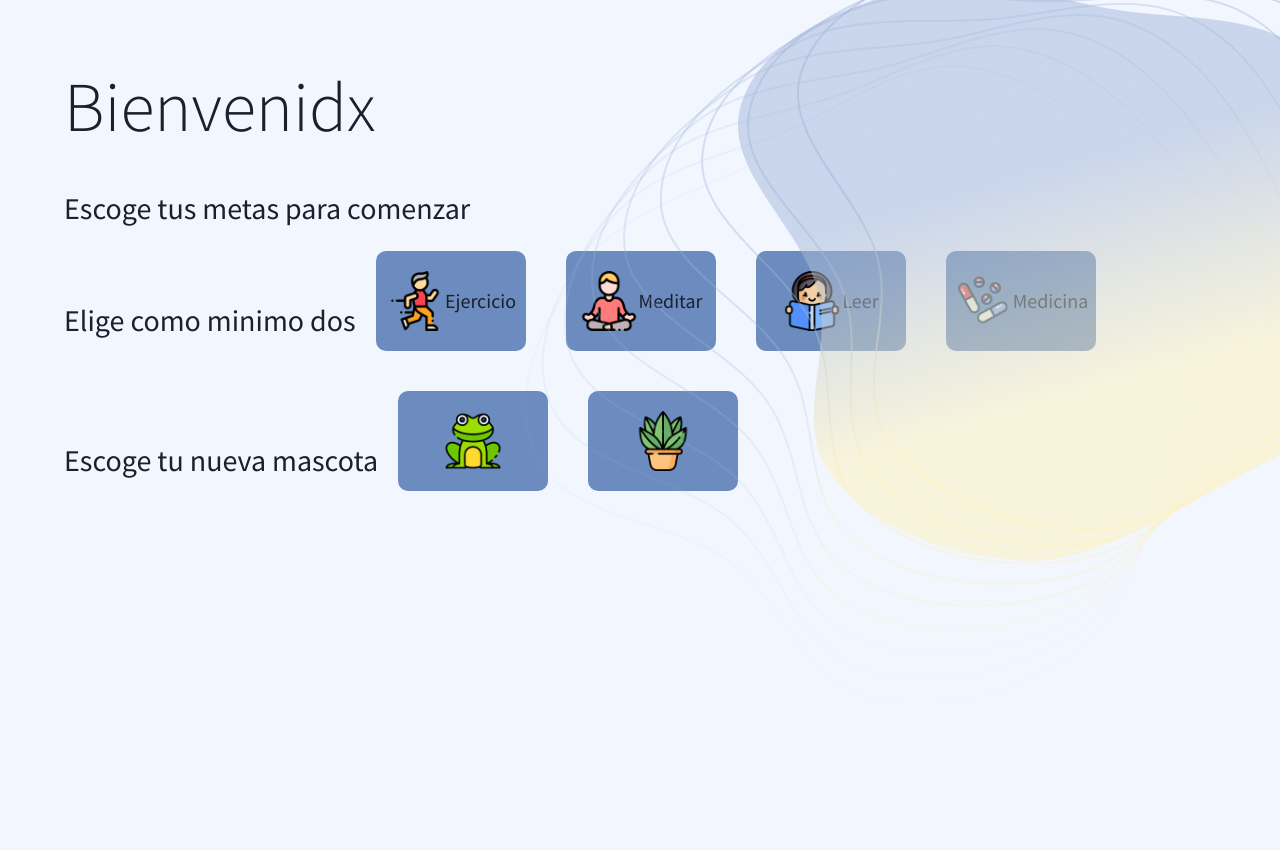
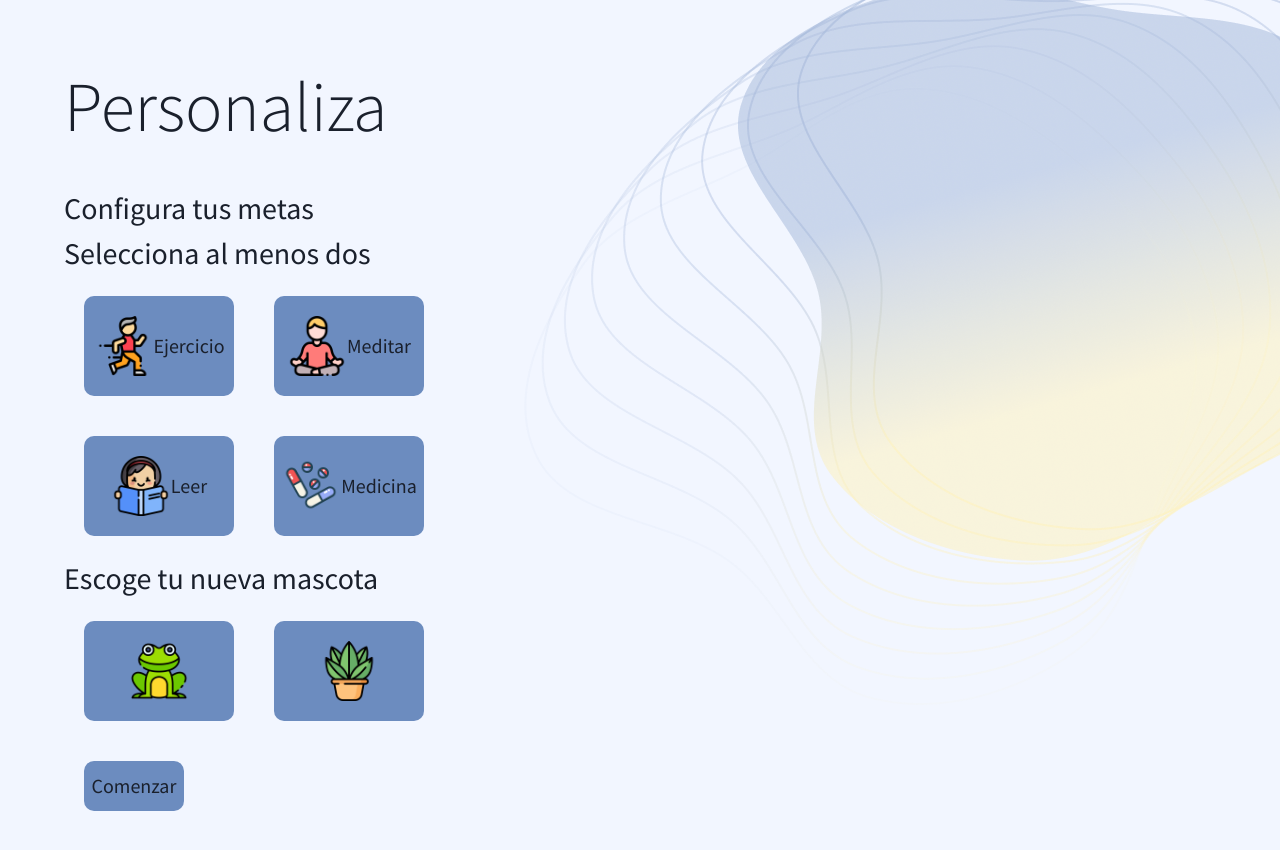
Before and after one commit to andreadelou/Proyecto-_IS, a React (Create React App) app: page /welcome in a window 1280 px wide. Shown: the top 850 px of the page. Built offline with nearby package versions, Linux system fonts and the light colour scheme; no server answers; sample sign-in values are in the browser's storage.

Commit message:
Frontend del welcome
Los botones no estan conectados a nada

```diff
--- a/src/CSS/welcome.css
+++ b/src/CSS/welcome.css
@@ -21,3 +21,23 @@
     justify-content: center;
     border-radius: 10px;
 }
+.botones{
+    outline: #6c8cbf;
+    font-size: 20px;
+    background-color: #6c8cbf;
+    display: inline-flex;
+    height: 50px;
+    width: 100px;
+    margin: 20px;
+    align-items: center;
+    justify-content: center;
+    border-radius: 10px;
+}
+.botones:hover{
+    outline: #90a0b7;
+    background-color: #90a0b7;
+}
+
+/* .pagina{
+    background-image: "./assests/blob01.png";
+} */
--- a/src/pages/Welcome.js
+++ b/src/pages/Welcome.js
@@ -38,33 +38,39 @@ function Welcome() {
     return (
         <div className='pagina'>
         <header>
-        <Header title="Bienvenidx" ></Header>
-        <Image
-          position={"absolute"}
-          right="0"
-          top="0"
-          className="header__image"
-          src={blob}
-        /></header>
-        <span className='subtitulos'>Escoge tus metas para comenzar</span>
+        <Header title="Personaliza" ></Header>
+
+        </header>
+
+
+        <span className='subtitulos'>Configura tus metas<br></br></span>
+        <p> </p>
+        <span className='subtitulos'>Selecciona al menos dos</span>
         <p></p>
-        <span className='subtitulos'>Elige como minimo dos</span>
 
 
         <button className='botonesnow' ><img src={trotar} height ="40" width="60" />Ejercicio </button>
         <button className='botonesnow' ><img src={meditar} height ="40" width="60" />Meditar </button>
+        <p></p>
         <button className='botonesnow' ><img src={leer} height ="40" width="60" />Leer </button>
         <button className='botonesnow' ><img src={medicina} height ="40" width="60" />Medicina </button>
 
       <p></p>
 
         <span className='subtitulos'>Escoge tu nueva mascota</span>
+        <p></p>
         <button className='botonesnow' ><img src={rana} height ="40" width="60" /> </button>
         <button className='botonesnow' ><img src={planta} height ="40" width="60" /> </button>
+        <p></p>
 
-
-
-
+      <button className='botones'> Comenzar</button>
+      <Image
+          position={"absolute"}
+          right="0"
+          top="0"
+          className="header__image"
+          src={blob}
+        />
 
         </div>
     )
```
